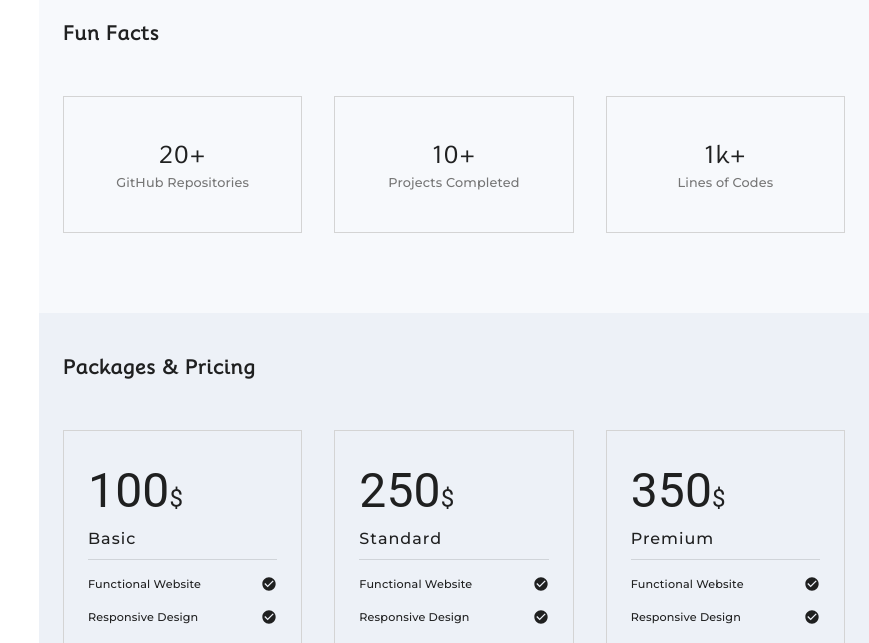
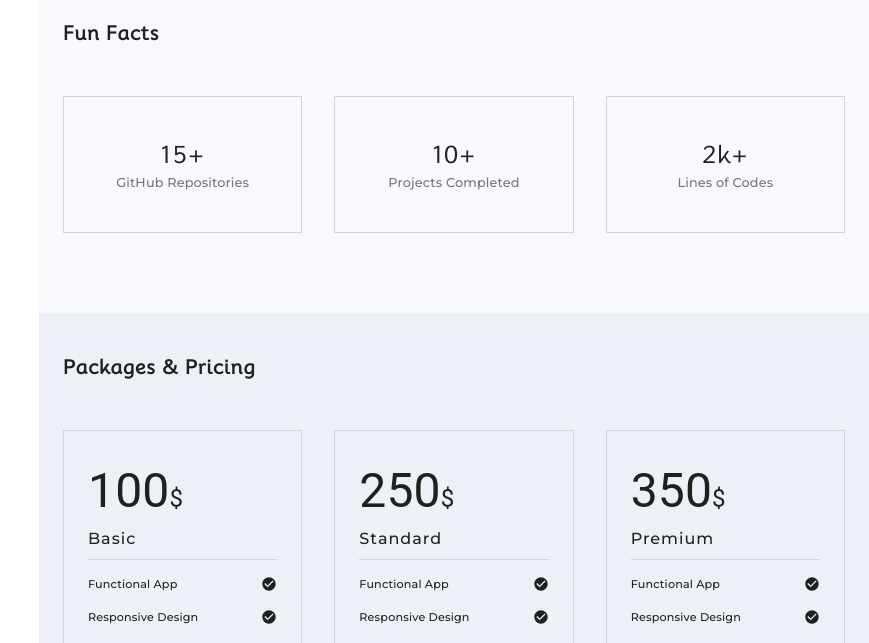
Before and after one commit to SandaruwanB/portfolio, a React (Create React App) app: page /services in a window 1280 px wide. Shown: the part 1140-1783 px from the top of the page, without its empty margins (411-1280 px from the left). Built offline with nearby package versions, Linux system fonts and the light colour scheme.

Commit message:
DEV about page

```diff
--- a/src/components/About.jsx
+++ b/src/components/About.jsx
@@ -48,12 +48,11 @@ const About = () => {
               </Typography>
               <Divider sx={{mt : 5, mb : 5}}/>
               <Box>
-                <Grid container>
+                <Grid container spacing={3}>
                   <Grid item md={6} sm={12} xs={12}>
-                    <Typography>sdashdasdh</Typography>
+
                   </Grid>
                   <Grid item md={6} sm={12} xs={12}>
-                    <Typography>dasjdajsdgjh</Typography>
                   </Grid>
                 </Grid>
               </Box>
--- a/src/components/Services.jsx
+++ b/src/components/Services.jsx
@@ -97,7 +97,7 @@ const Services = () => {
                     <Grid item lg={4} md={4} sm={12} xs={12}>
                       <Box sx={{border : `1px solid ${theme.palette.primary.dark}`, background : 'transparent', p : 5, textAlign : 'center'}}>
                         <Typography sx={{fontSize : '1.5rem'}} className='textPrimary'>
-                          20+
+                          15+
                         </Typography>
                         <Typography sx={{color : theme.components.MuiListItem, fontSize : '0.8rem'}} className='textSecondry'>
                           GitHub Repositories
@@ -117,7 +117,7 @@ const Services = () => {
                     <Grid item lg={4} md={4} sm={12} xs={12}>
                       <Box sx={{border : `1px solid ${theme.palette.primary.dark}`, background : 'transparent', p : 5, textAlign : 'center'}}>
                         <Typography sx={{fontSize : '1.5rem'}} className='textPrimary'>
-                          1k+
+                          2k+
                         </Typography>
                         <Typography sx={{color : theme.components.MuiListItem, fontSize : '0.8rem'}} className='textSecondry'>
                           Lines of Codes
@@ -135,7 +135,7 @@ const Services = () => {
                       Packages & Pricing
                     </Typography>
                     <Grid container spacing={4} sx={{mt : 2}}>
-                      <Grid item lg={4}>
+                      <Grid item lg={4} md={4} sm={6} xs={12}>
                         <Box sx={{width : '100%', border : `1px solid ${theme.palette.primary.dark}`, p : 3}}>
                           <Typography sx={{fontSize : '3rem'}}>
                             100<span style={{fontSize : '1.5rem'}}>$</span>
@@ -146,7 +146,7 @@ const Services = () => {
                           <Divider />
                           <Box sx={{display : 'flex', justifyContent : 'space-between', mt : 2}}>
                             <Typography sx={{fontSize : '0.7rem'}} className='textSecondry'>
-                              Functional Website
+                              Functional App
                             </Typography>
                             <CheckCircle fontSize='1'/>
                           </Box>
@@ -210,7 +210,7 @@ const Services = () => {
                           </Box>
                         </Box>
                       </Grid>
-                      <Grid item lg={4}>
+                      <Grid item lg={4} md={4} sm={6} xs={12}>
                         <Box sx={{width : '100%', border : `1px solid ${theme.palette.primary.dark}`, p : 3}}>
                           <Typography sx={{fontSize : '3rem'}}>
                             250<span style={{fontSize : '1.5rem'}}>$</span>
@@ -221,7 +221,7 @@ const Services = () => {
                           <Divider />
                           <Box sx={{display : 'flex', justifyContent : 'space-between', mt : 2}}>
                             <Typography sx={{fontSize : '0.7rem'}} className='textSecondry'>
-                              Functional Website
+                              Functional App
                             </Typography>
                             <CheckCircle fontSize='1'/>
                           </Box>
@@ -285,7 +285,7 @@ const Services = () => {
                           </Box>
                         </Box>
                       </Grid>
-                      <Grid item lg={4}>
+                      <Grid item lg={4} md={4} sm={6} xs={12}>
                         <Box sx={{width : '100%', border : `1px solid ${theme.palette.primary.dark}`, p : 3}}>
                           <Typography sx={{fontSize : '3rem'}}>
                             350<span style={{fontSize : '1.5rem'}}>$</span>
@@ -296,7 +296,7 @@ const Services = () => {
                           <Divider />
                           <Box sx={{display : 'flex', justifyContent : 'space-between', mt : 2}}>
                             <Typography sx={{fontSize : '0.7rem'}} className='textSecondry'>
-                              Functional Website
+                              Functional App
                             </Typography>
                             <CheckCircle fontSize='1'/>
                           </Box>
```
